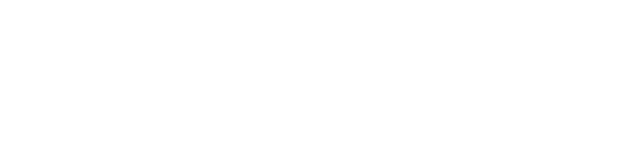
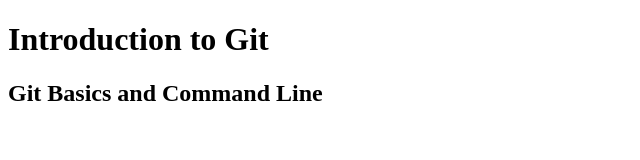
Before and after one commit to Celina-Manou/gitbasics, a plain HTML site: page index.html in a window 1280 px wide. Shown: the whole page, without its empty margins (0-640 px from the left). Drawn offline with Linux system fonts and the light colour scheme.

Commit message:
Adding Headings

```diff
--- a/index.html
+++ b/index.html
@@ -4,6 +4,7 @@
         <title>Version Control Basics</title>
     </head>
     <body>
-
+<h1>Introduction to Git</h1>
+<h2>Git Basics and Command Line</h2>
     </body>
 </html>
```
